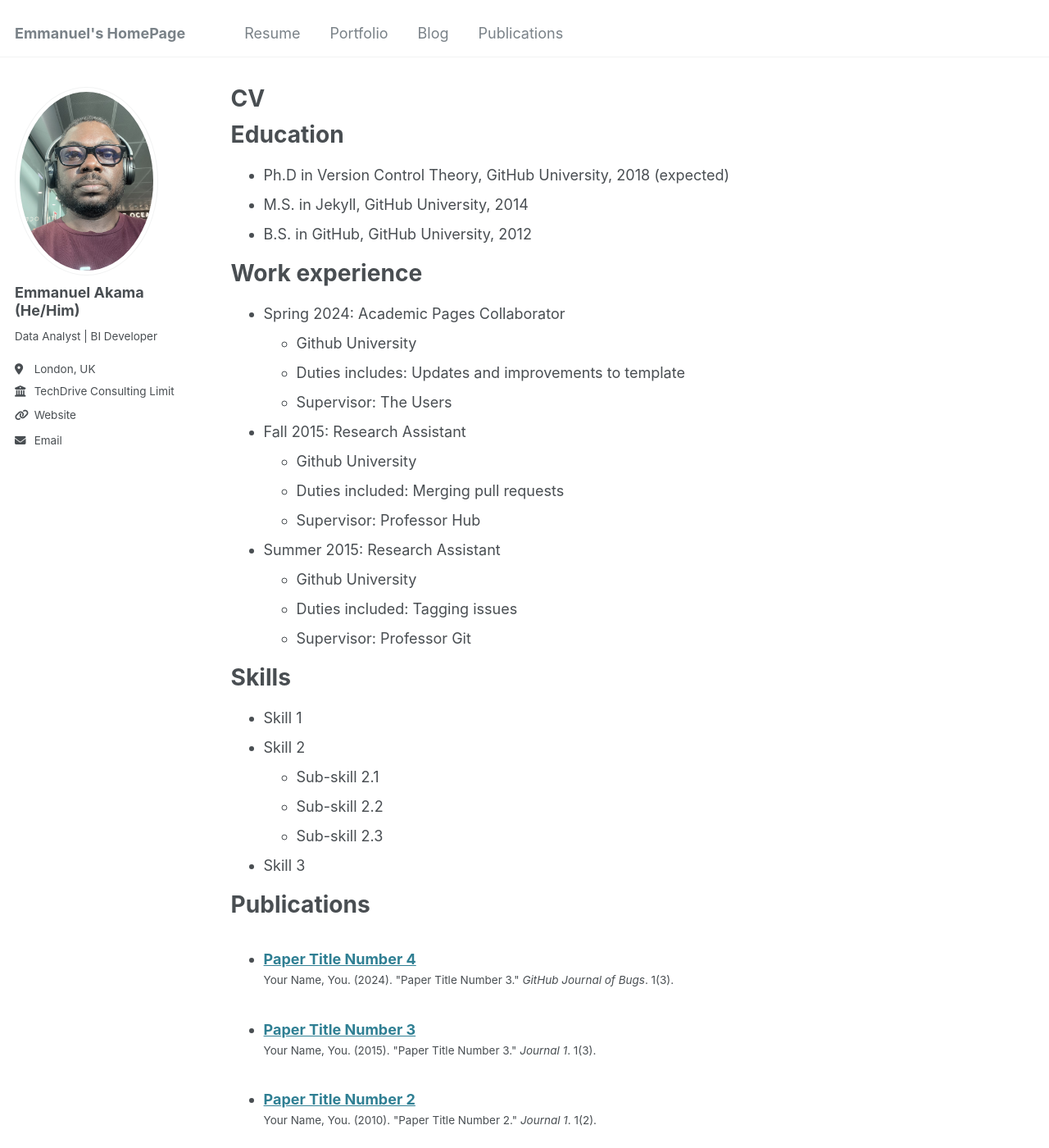
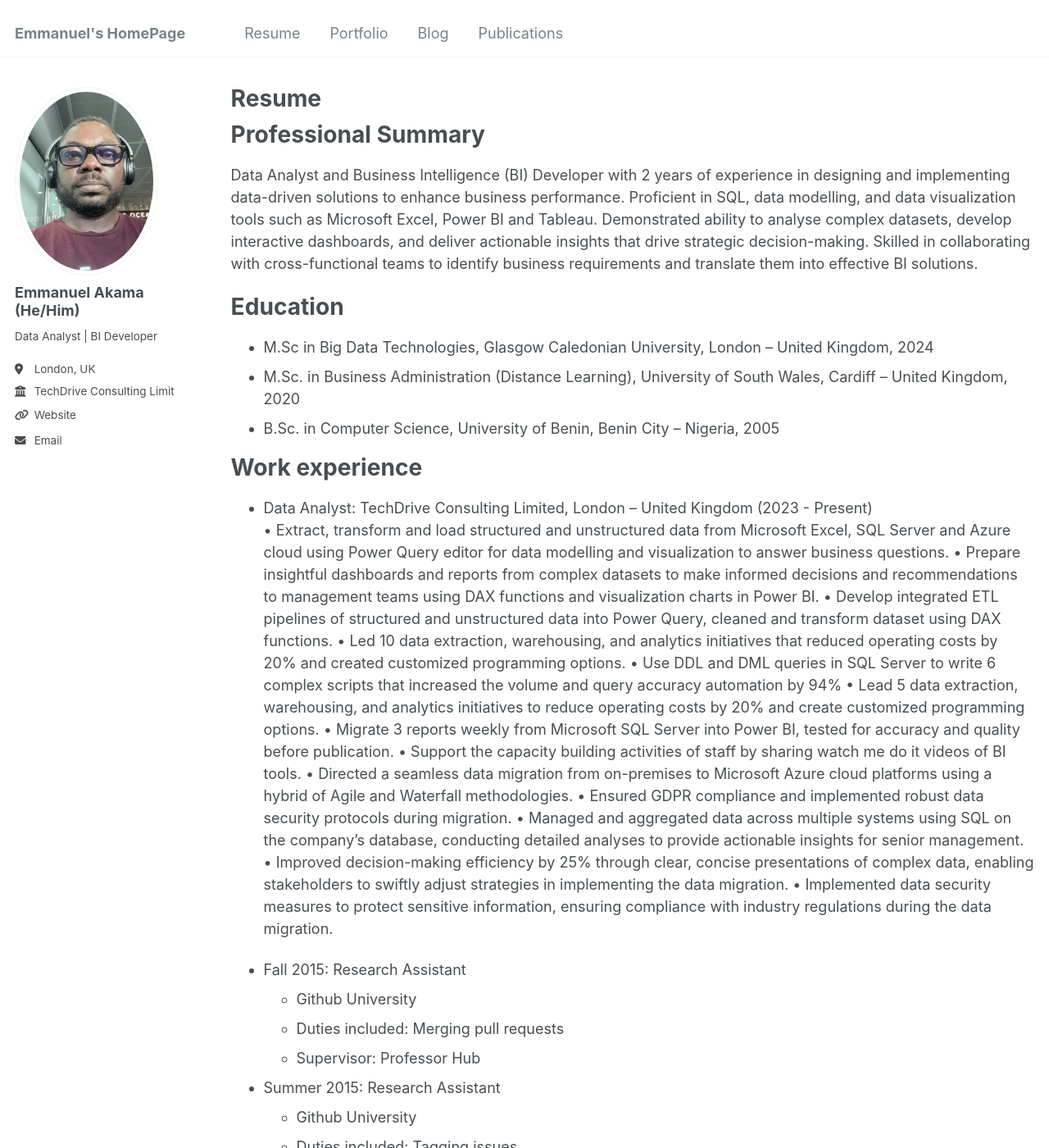
Before and after one commit to Akama-EO/Akama-EO.github.io, a Jekyll site: the page built from _pages/cv.md, in a window 1280 px wide and 1400 px high. Shown: the whole window at 82% size. Built offline with Jekyll 4.4.1, drawn with Linux system fonts in a browser that asks for light colours; some of the changed text lies outside the part shown.

Commit message:
Update cv.md

```diff
--- a/_pages/cv.md
+++ b/_pages/cv.md
@@ -1,6 +1,6 @@
 ---
 layout: archive
-title: "CV"
+title: "Resume"
 permalink: /cv/
 author_profile: true
 redirect_from:
@@ -9,18 +9,33 @@ redirect_from:
 
 {% include base_path %}
 
+Professional Summary
+======
+Data Analyst and Business Intelligence (BI) Developer with 2 years of experience in designing and implementing data-driven solutions to enhance business performance. Proficient in SQL, data modelling, and data visualization tools such as Microsoft Excel, Power BI and Tableau. Demonstrated ability to analyse complex datasets, develop interactive dashboards, and deliver actionable insights that drive strategic decision-making. Skilled in collaborating with cross-functional teams to identify business requirements and translate them into effective BI solutions.
+
 Education
 ======
-* Ph.D in Version Control Theory, GitHub University, 2018 (expected)
-* M.S. in Jekyll, GitHub University, 2014
-* B.S. in GitHub, GitHub University, 2012
+* M.Sc in Big Data Technologies, Glasgow Caledonian University, London – United Kingdom, 2024
+* M.Sc. in Business Administration (Distance Learning), University of South Wales, Cardiff	– United Kingdom, 2020
+* B.Sc. in Computer Science, University of Benin, Benin City – Nigeria, 2005
 
 Work experience
 ======
-* Spring 2024: Academic Pages Collaborator
-  * Github University
-  * Duties includes: Updates and improvements to template
-  * Supervisor: The Users
+* Data Analyst: TechDrive Consulting Limited, London – United Kingdom (2023 - Present)
+•	Extract, transform and load structured and unstructured data from Microsoft Excel, SQL Server and Azure cloud using Power Query editor for data modelling and visualization to answer business questions.
+•	Prepare insightful dashboards and reports from complex datasets to make informed decisions and recommendations to management teams using DAX functions and visualization charts in Power BI.
+•	Develop integrated ETL pipelines of structured and unstructured data into Power Query, cleaned and transform dataset using DAX functions.
+•	Led 10 data extraction, warehousing, and analytics initiatives that reduced operating costs by 20% and created customized programming options.
+•	Use DDL and DML queries in SQL Server to write 6 complex scripts that increased the volume and query accuracy automation by 94%
+•	Lead 5 data extraction, warehousing, and analytics initiatives to reduce operating costs by 20% and create customized programming options.
+•	Migrate 3 reports weekly from Microsoft SQL Server into Power BI, tested for accuracy and quality before publication.
+•	Support the capacity building activities of staff by sharing watch me do it videos of BI tools.
+•	Directed a seamless data migration from on-premises to Microsoft Azure cloud platforms using a hybrid of Agile and Waterfall methodologies.
+•	Ensured GDPR compliance and implemented robust data security protocols during migration.
+•	Managed and aggregated data across multiple systems using SQL on the company’s database, conducting detailed analyses to provide actionable insights for senior management.
+•	Improved decision-making efficiency by 25% through clear, concise presentations of complex data, enabling stakeholders to swiftly adjust strategies in implementing the data migration.
+•	Implemented data security measures to protect sensitive information, ensuring compliance with industry regulations during the data migration.
+
 
 * Fall 2015: Research Assistant
   * Github University
@@ -46,19 +61,3 @@ Publications
   <ul>{% for post in site.publications reversed %}
     {% include archive-single-cv.html %}
   {% endfor %}</ul>
-
-Talks
-======
-  <ul>{% for post in site.talks reversed %}
-    {% include archive-single-talk-cv.html  %}
-  {% endfor %}</ul>
-
-Teaching
-======
-  <ul>{% for post in site.teaching reversed %}
-    {% include archive-single-cv.html %}
-  {% endfor %}</ul>
-
-Service and leadership
-======
-* Currently signed in to 43 different slack teams
```
